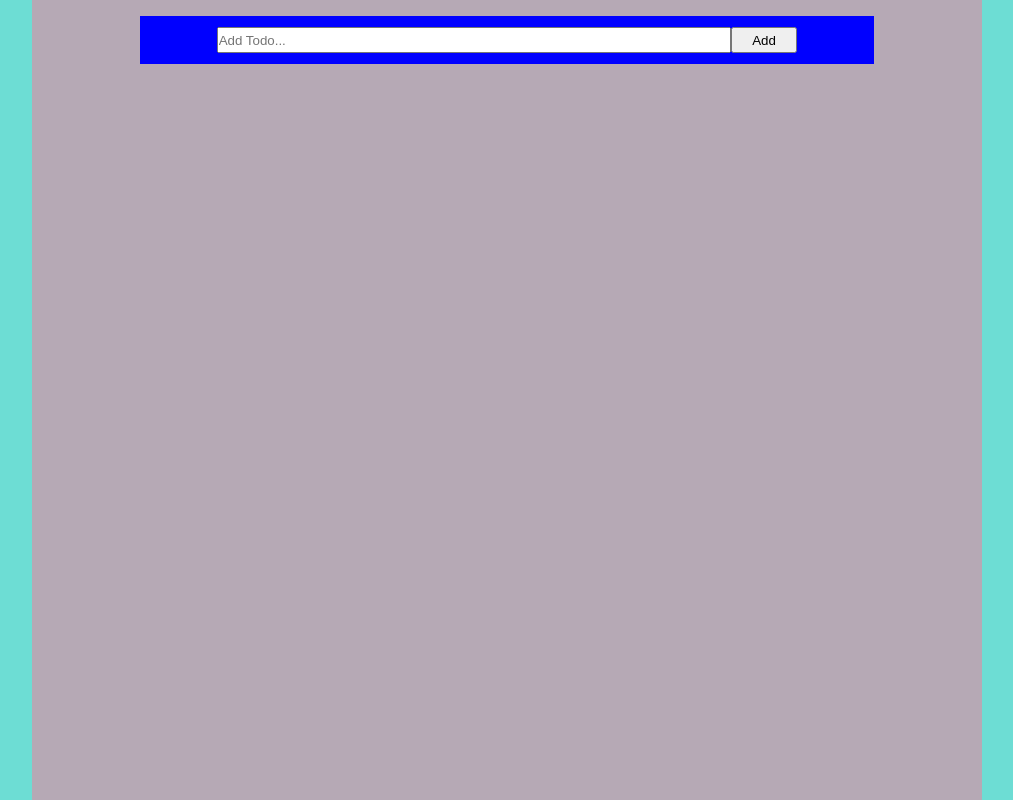
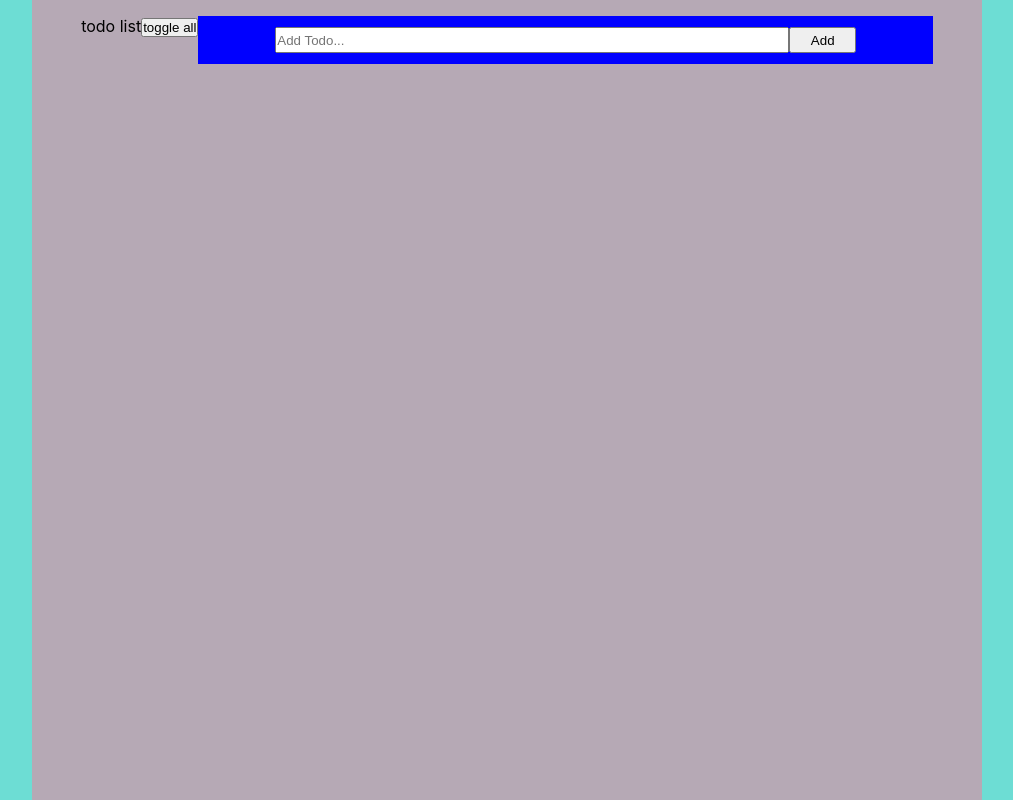
Before and after one commit to KhalilBenMansour/todo-react-typescript, a React (Create React App) app: page / in a window 1280 px wide. Shown: the whole page, without its empty margins (133-1146 px from the left). Built offline with nearby package versions, Linux system fonts and the light colour scheme.

Commit message:
Adding heading content

```diff
--- a/src/App.tsx
+++ b/src/App.tsx
@@ -20,8 +20,12 @@ function App() {
   return (
     <div className="App">
       <div className="container">
+        <div className="heading">
+          <span className="heading__title">todo list</span>
+          <button className="heading__button">toggle all</button>
+        </div>
+        <TodoList todos={todos} />
         <AddTodo addTodo={addTodo} />
-        <TodoList todos={todos} />
       </div>
     </div>
   );
```
